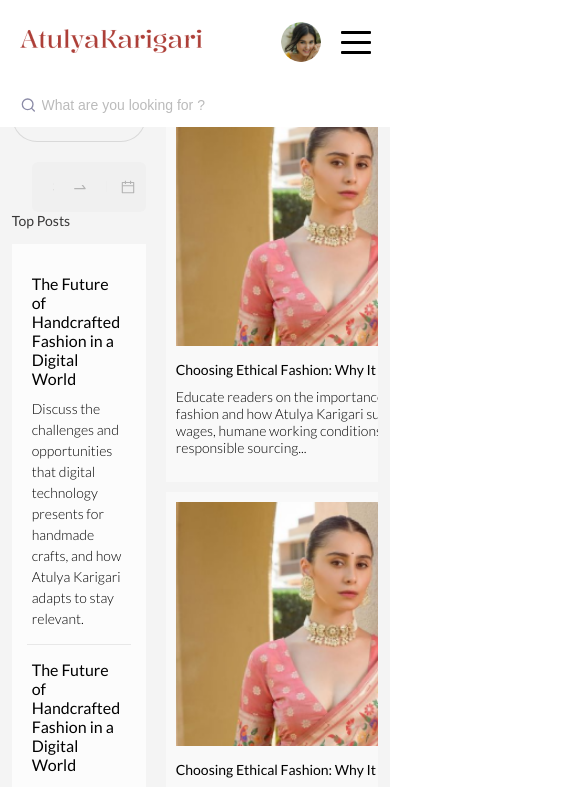
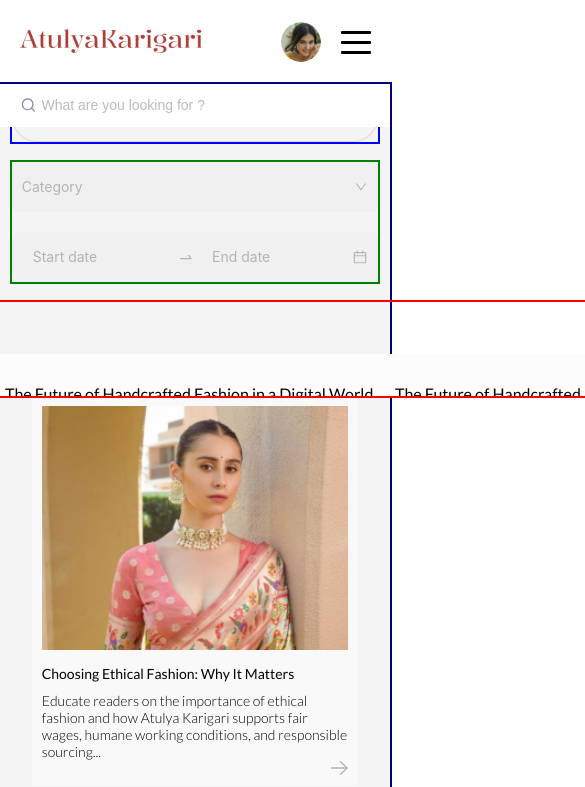
Before and after one commit to vistaarsws/Atulyakarigari, a React (Vite) app: page /blogs in a window 390 px wide. Shown: the top 787 px of the page, 585 px wide, since content can reach past the window. Built offline with nearby package versions, Linux system fonts and the light colour scheme; a web font is replaced by a local one.

Commit message:
blog responsive

```diff
--- a/src/pages/blogs/Blogs.css
+++ b/src/pages/blogs/Blogs.css
@@ -2,26 +2,28 @@
   display: flex;
   background-color: #f4f4f4;
   padding: 2% 3%;
+  outline: 2px solid navy;
   height: 88vh;
 
   section:first-of-type {
     flex-basis: 35%;
     display: flex;
+    height: 80vh;
     flex-direction: column;
     align-items: center;
     position: relative;
 
     .inputContainer {
+      outline: 2px solid blue;
       position: relative;
       width: 100%;
       height: 5rem;
-      margin-bottom: 2rem;
 
       input {
         height: 100%;
         width: 100%;
         border-radius: 4rem;
-        padding: 2rem 4rem;
+        padding: 1rem 4rem;
         border: 1px solid rgba(111, 111, 111, 0.2);
         background-color: #f4f4f4;
         font-size: 1.4rem;
@@ -44,11 +46,31 @@
 
     .blogFilter_container {
       width: 100%;
-      display: flex;
+      display: grid;
+      outline: 2px solid green;
+      grid-template-columns: 1fr 1fr;
       height: 5rem;
       gap: 2rem;
+      margin: 2rem 0;
 
-      justify-content: space-between;
+      div:first-of-type {
+        width: 100%;
+        height: 5rem;
+        .ant-select-selector {
+          border: none;
+          padding: 1rem;
+          background-color: #f0f0f0;
+
+          &:focus-within {
+            box-shadow: 0 0 2px #6f6f6f33;
+            background-color: white;
+          }
+        }
+        .ant-space-item {
+          width: 100%;
+          height: 100%;
+        }
+      }
     }
   }
 
@@ -63,20 +85,31 @@
       margin: 0 2rem;
       grid-template-columns: repeat(auto-fit, minmax(320px, 1fr));
     }
+
+    & > div:last-of-type {
+      display: flex;
+      justify-content: center;
+      align-items: center;
+      padding: 2rem;
+    }
   }
 }
 
 .topBlogs_container {
   margin-top: auto;
+  outline: 2px solid red;
 
   h1 {
     font-size: 1.4rem;
     font-weight: 500;
-    margin-bottom: 1.5rem;
+    margin: 1.5rem 0 2rem 0;
     color: #383737;
   }
 
   article {
+    height: 55vh;
+    overflow-y: scroll;
+    scrollbar-width: none;
     padding: 1.5rem;
     background-color: #fcfcfc;
     & > div {
@@ -96,3 +129,34 @@
     }
   }
 }
+
+@media screen and (max-width: 1610px) {
+  .blogPage_container {
+    section:first-of-type {
+      .blogFilter_container {
+        height: 100%;
+        display: flex;
+        flex-direction: column;
+      }
+    }
+  }
+}
+@media screen and (max-width: 768px) {
+  .blogPage_container {
+    flex-direction: column;
+    height: auto;
+  }
+
+  .topBlogs_container {
+    article {
+      display: flex;
+      height: 5vh;
+      overflow-x: scroll;
+      scrollbar-width: none;
+
+      div {
+        width: 100vw;
+      }
+    }
+  }
+}
--- a/src/pages/blogs/Blogs.jsx
+++ b/src/pages/blogs/Blogs.jsx
@@ -2,6 +2,10 @@ import BlogCard from "../../components/ui/cards/blogCard/BlogCard";
 import DatePicker from "../../components/ui/datePicker/DatePicker";
 import { blogs_array } from "../../utils/Constant";
 import { useState } from "react";
+import { Select, Space } from "antd";
+
+import Pagination from "@mui/material/Pagination";
+import Stack from "@mui/material/Stack";
 
 import "./Blogs.css";
 
@@ -14,6 +18,12 @@ export default function Blogs() {
     { name: "Istanbul", code: "IST" },
     { name: "Paris", code: "PRS" },
   ];
+
+  const handleChange = (value) => {
+    console.log(`selected ${value}`);
+  };
+
+  const categories = ["Handloom", "HANDICRAFT", "JEWELLERY"];
 
   const topBlogs = [
     {
@@ -56,13 +66,35 @@ export default function Blogs() {
         </div>
         <div className="blogFilter_container">
           <div>
-            {/* <Dropdown
-              value={selectedCity}
-              onChange={(e) => setSelectedCity(e.value)}
-              options={cities}
-              optionLabel="name"
-              placeholder="Categories"
-            /> */}
+            <Space wrap>
+              <Select
+                showSearch
+                style={{ fontSize: "1.4rem" }}
+                onChange={handleChange}
+                allowClear
+                placeholder="Category"
+                optionFilterProp="label"
+                filterSort={(optionA, optionB) =>
+                  (optionA?.label ?? "")
+                    .toLowerCase()
+                    .localeCompare((optionB?.label ?? "").toLowerCase())
+                }
+                options={[
+                  {
+                    value: "1",
+                    label: "Handloom",
+                  },
+                  {
+                    value: "2",
+                    label: "HANDICRAFT",
+                  },
+                  {
+                    value: "3",
+                    label: "JEWELLERY",
+                  },
+                ]}
+              />
+            </Space>
           </div>
           <div>
             <DatePicker />
@@ -95,6 +127,11 @@ export default function Blogs() {
             );
           })}
         </div>
+        <div>
+          <Stack spacing={2}>
+            <Pagination count={10} size="large" />
+          </Stack>
+        </div>
       </section>
     </div>
   );
--- a/src/pages/product/Product.css
+++ b/src/pages/product/Product.css
@@ -2,6 +2,11 @@
   padding: 2% 5%;
 
   & > div:nth-of-type(1) {
+    .ant-breadcrumb-link span {
+      font-size: 1.4rem;
+      color: #6d001d !important;
+    }
+
     nav {
       margin-bottom: 2rem;
     }
--- a/src/pages/product/Product.jsx
+++ b/src/pages/product/Product.jsx
@@ -2,18 +2,57 @@ import { useParams } from "react-router-dom";
 import ProductView from "../../components/layout/productView/productView";
 import share from "../../assets/images/share.svg";
 import star from "../../assets/images/reviewStar.svg";
+import { HomeOutlined } from "@ant-design/icons";
+import { Breadcrumb } from "antd";
+import Tabs from "@mui/material/Tabs";
+import Tab from "@mui/material/Tab";
+import Box from "@mui/material/Box";
+import PropTypes from "prop-types";
 
 import "./Product.css";
 import WishListHeartIcon from "../../components/ui/micro_elements/wishListHeartIcon/wishListHeartIcon";
 import { useState } from "react";
+
+// ----------------------------------------------------------------------------------------
+function CustomTabPanel(props) {
+  const { children, value, index, ...other } = props;
+
+  return (
+    <div
+      role="tabpanel"
+      hidden={value !== index}
+      id={`simple-tabpanel-${index}`}
+      aria-labelledby={`simple-tab-${index}`}
+      {...other}
+    >
+      {value === index && <Box sx={{ p: 3 }}>{children}</Box>}
+    </div>
+  );
+}
+
+CustomTabPanel.propTypes = {
+  children: PropTypes.node,
+  index: PropTypes.number.isRequired,
+  value: PropTypes.number.isRequired,
+};
+// ----------------------------------------------------------------------------------------
+function a11yProps(index) {
+  return {
+    id: `simple-tab-${index}`,
+    "aria-controls": `simple-tabpanel-${index}`,
+  };
+}
 
 export default function Product() {
   let { userId } = useParams();
 
   const [productQuantity, setProductQuantity] = useState(0);
 
-  const items = [{ label: "Banarsi Silk" }, { label: "Banarasi Nikhaar" }];
-  const back = { icon: "pi pi-home", url: "https://primereact.org" };
+  const [value, setValue] = useState(0);
+
+  const handleChange = (event, newValue) => {
+    setValue(newValue);
+  };
 
   const product_description = {
     properties: [
@@ -30,9 +69,40 @@ export default function Product() {
     ],
   };
 
+  const breadcrumbItems = [
+    {
+      href: "/",
+      title: <HomeOutlined />,
+    },
+    {
+      href: "",
+      title: "Handloom",
+    },
+    {
+      href: "",
+      title: "Lehenga",
+    },
+    {
+      href: "",
+      title: "Banarsi",
+    },
+  ];
+
   return (
     <div className="product_container">
-      <div>{/* <BreadCrumb model={items} home={back} /> */}</div>
+      <div>
+        <Breadcrumb>
+          {breadcrumbItems.map((item, index) => (
+            <Breadcrumb.Item key={index} href={item.href}>
+              {index === breadcrumbItems.length - 1 ? (
+                <span style={{ color: "#1890ff" }}>{item.title}</span> // Highlight the last item
+              ) : (
+                item.title
+              )}
+            </Breadcrumb.Item>
+          ))}
+        </Breadcrumb>
+      </div>
       <div>
         <section>
           <ProductView />
@@ -113,7 +183,29 @@ export default function Product() {
               <button>Add To Cart</button>
             </div>
           </article>
-          <article className="tabView_container"></article>
+          <article className="tabView_container">
+            <Box sx={{ borderBottom: 1, borderColor: "divider" }}>
+              <Tabs
+                value={value}
+                onChange={handleChange}
+                aria-label="basic tabs example"
+              >
+                <Tab label="About Artisan" {...a11yProps(0)} />
+                <Tab label="Detail Description" {...a11yProps(1)} />
+                <Tab label="Reviews" {...a11yProps(2)} />
+                <Tab label="Questions" {...a11yProps(3)} />
+              </Tabs>
+            </Box>
+            <CustomTabPanel value={value} index={0}>
+              Item One
+            </CustomTabPanel>
+            <CustomTabPanel value={value} index={1}>
+              Item Two
+            </CustomTabPanel>
+            <CustomTabPanel value={value} index={2}>
+              Item Three
+            </CustomTabPanel>
+          </article>
         </section>
       </div>
     </div>
```
